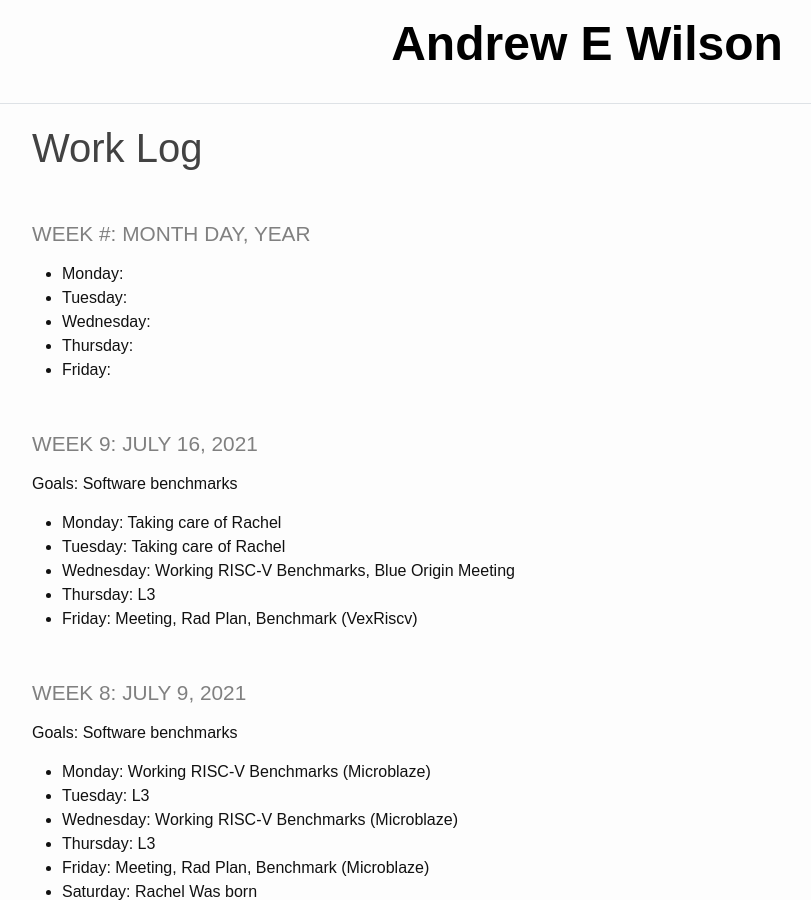
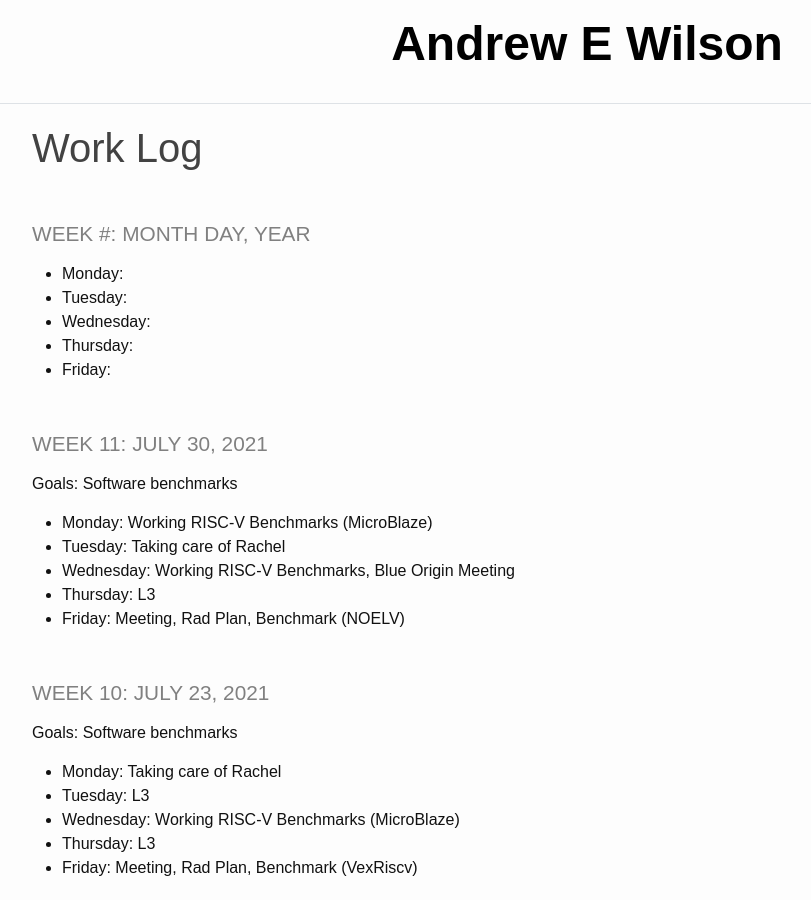
Before and after one commit to AEW2015/ccl_log, a Jekyll site: the page built from _pages/log.md, in a window 1280 px wide and 900 px high. Shown: the whole window, without its empty margins (53-864 px from the left). Built offline with Jekyll 4.4.1, drawn with Linux system fonts in a browser that asks for light colours.

Commit message:
Update log.md

```diff
--- a/_pages/log.md
+++ b/_pages/log.md
@@ -9,6 +9,26 @@ title: Work Log
 * **Wednesday**:
 * **Thursday**:
 * **Friday**:
+
+### Week 11: July 30, 2021
+
+Goals: Software benchmarks
+
+* **Monday**:  Working RISC-V Benchmarks (MicroBlaze)
+* **Tuesday**: Taking care of Rachel
+* **Wednesday**:  Working RISC-V Benchmarks, Blue Origin Meeting
+* **Thursday**: L3
+* **Friday**: Meeting, Rad Plan, Benchmark (NOELV)
+
+### Week 10: July 23, 2021
+
+Goals: Software benchmarks
+
+* **Monday**:  Taking care of Rachel
+* **Tuesday**: L3
+* **Wednesday**: Working RISC-V Benchmarks (MicroBlaze)
+* **Thursday**: L3
+* **Friday**: Meeting, Rad Plan, Benchmark (VexRiscv)
 
 ### Week 9: July 16, 2021
 
```
